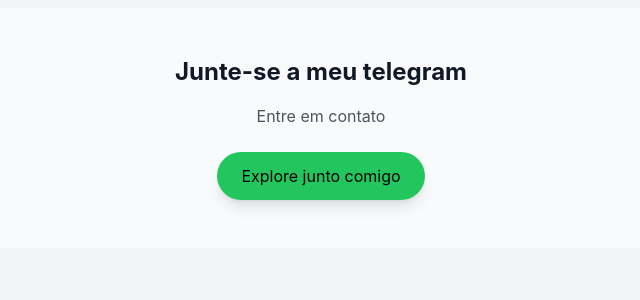
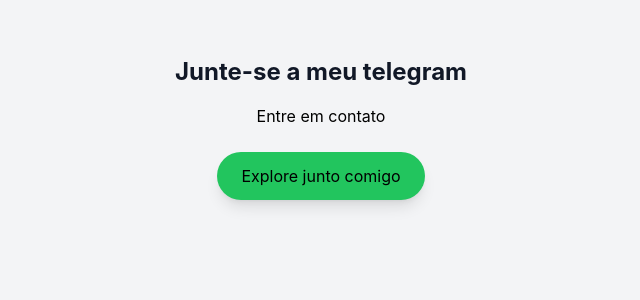
Before and after one commit to Kleberapenas/projeto-senai-django-viagens, a Django app: page /viagens/sobre-nos/ in a window 1280 px wide. Shown: the part 620-920 px from the top of the page, without its empty margins (319-959 px from the left). Run offline with Django 5.2, Linux system fonts and the light colour scheme; some libraries are stand-ins or nearby versions.

Commit message:
Cor de alguns botoes e textos concertados

```diff
--- a/viagens/templates/viagens/sobre_nos.html
+++ b/viagens/templates/viagens/sobre_nos.html
@@ -11,8 +11,8 @@
         </div>
     </div>
     <div class="p-8 lg:p-12 grid lg:grid-rows-2 gap-8 items-center">
-        <div class="text-gray-600 dark:text-gray-300 space-y-4">
-            <h2 class="text-2xl font-bold text-gray-900 dark:text-white">O que é este site</h2>
+        <div class="text-gray-600 dark:text-black-300 space-y-4">
+            <h2 class="text-2xl font-bold text-gray-900 dark:text-black">O que é este site</h2>
             <p>
                 Um blogs simples das minhas viagens para locais normais
             </p>
@@ -20,9 +20,9 @@
                 Aqui você encontrara fotos dos locais que visitei
             </p>
         </div>
-        <div class="p-8 lg:p-12 text-center bg-gray-50 dark:bg-gray-700">
-            <h2 class="text-2xl font-bold text-gray-900 dark:text-white mb-4">Junte-se a meu telegram</h2>
-            <p class="text-gray-600 dark:text-gray-400 mb-6 max-w-3xl mx-auto">
+        <div class="p-8 lg:p-12 text-center">
+            <h2 class="text-2xl font-bold text-gray-900 dark:text-black mb-4">Junte-se a meu telegram</h2>
+            <p class="text-black-600 dark:text-gray-400 mb-6 max-w-3xl mx-auto">
                 Entre em contato
             </p>
             <a href="{% url 'index' %}" target="_blank" rel="noopener noreferrer" class="inline-block bg-green-500 text-white-font-bold py-3 px-6 rounded-full shadow-lg hover:bg-green-600 transition-colors duration-300 transform hover:-translate-y-1">
--- a/viagens/templates/viagens/sucesso.html
+++ b/viagens/templates/viagens/sucesso.html
@@ -2,7 +2,7 @@
 {% block content %}
 <div class="container mx-auto mt-8 p-4 text-center">
     <h1 class="text-4xl font-bold text-green-500 mb-4">Mensagem enviada</h1>
-    <p class="text-gray-400">Obrigado por entrar em contato. Reponderemos em breve.</p>
-    <a href="{% url 'index' %}" class="mt-8 inline-block px-6 py-2 bg-orange-500 text-white font-bold rounded-lg hover:bg-orange-600 transition duration-300">Voltar para a Home</a>
+    <p class="text-black-400">Obrigado por entrar em contato. Reponderemos em breve.</p>
+    <a href="{% url 'index' %}" class="mt-8 inline-block px-6 py-2 bg-green-500 text-white font-bold rounded-lg hover:bg-green-600 transition duration-300">Voltar para a Home</a>
 </div>
 {% endblock %}
```
